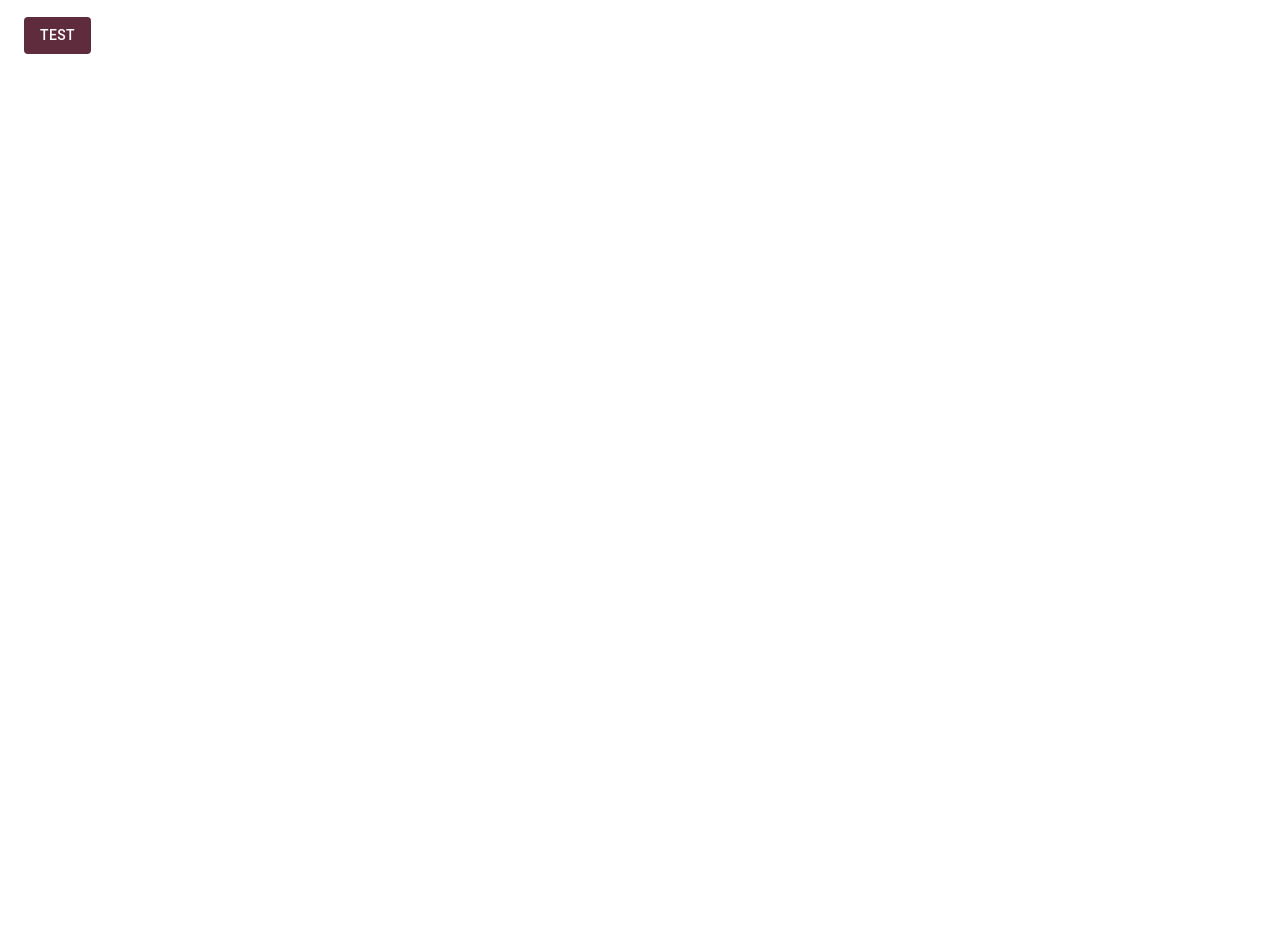
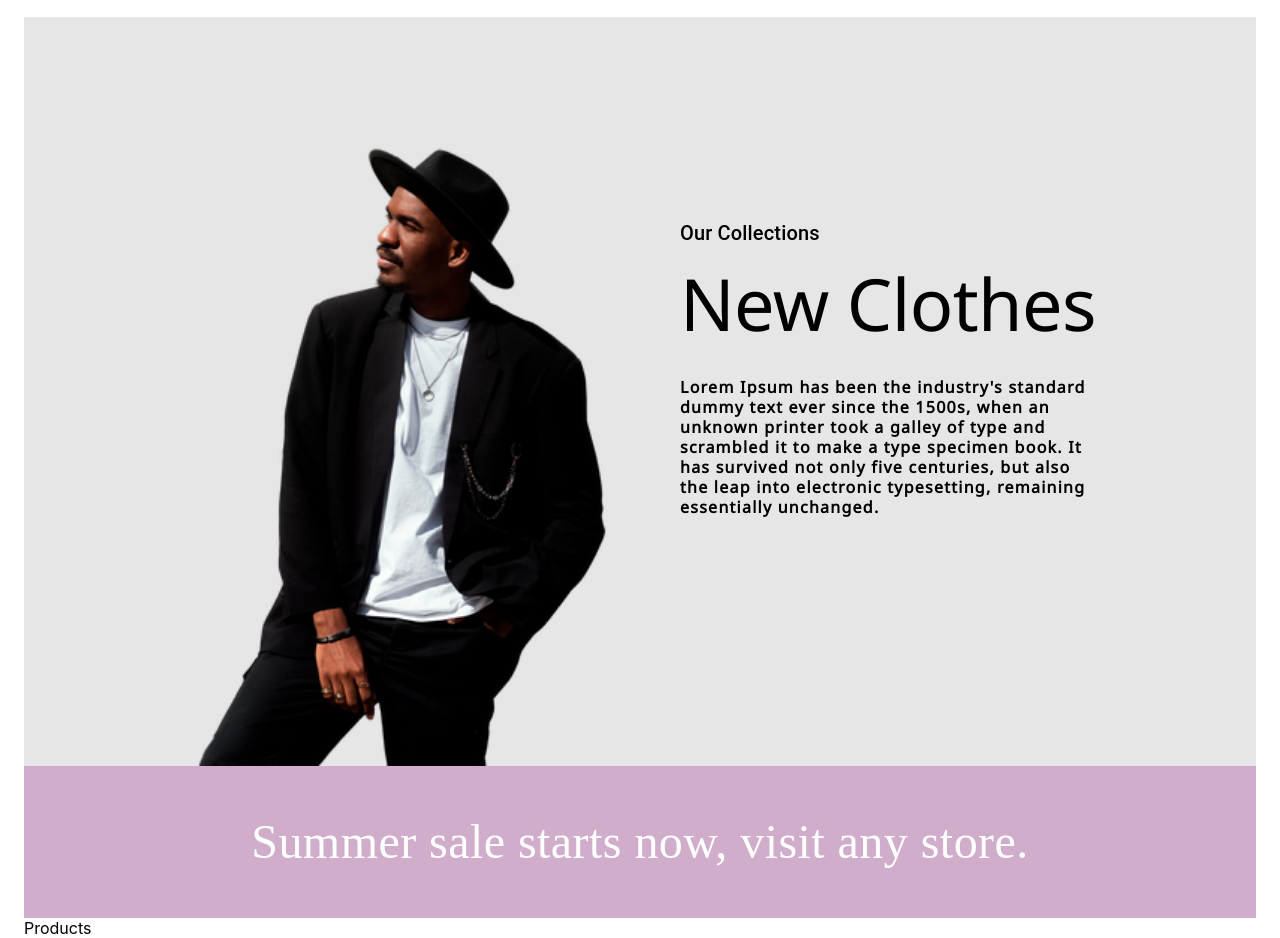
Before and after one commit to Emmanuelugbotor/pem-ecommerce, a React (Create React App) app in the folder frontend/: page / in a window 1280 px wide. Shown: the part 95-1033 px from the top of the page. Before the commit the page ends 800 px from the top, so only its background shows below. Built offline with nearby package versions, Linux system fonts and the light colour scheme; a web font is replaced by a local one.

Commit message:
Add UI Components

```diff
--- a/frontend/src/App.js
+++ b/frontend/src/App.js
@@ -3,8 +3,11 @@ import { Button, Container } from '@mui/material'
 import { useEffect } from 'react'
 import theme from './styles/theme'
 
-// COMPONENETS
+// COMPONENTS
 import Appbar from './Components/Appbar'
+import Banner from './Components/Banner'
+import Promotions from './Components/Promotions'
+import Products from './Components/Products/'
 
 function App() {
 
@@ -15,16 +18,12 @@ function App() {
   return (
     <ThemeProvider theme={theme}>
       <Container maxWidth='xl' sx={{background: '#fff'}}>
+
         <Appbar/>
-        {/* Appbar
-            Banner
-            Promotions
-            Title
-            Products
-            Footer
-            Searchbox
-            Appdrawer */}
-        <Button variant='contained'>Test</Button>
+        <Banner/>
+        <Promotions/>
+        <Products/>
+
       </Container>
     </ThemeProvider>
   );
```
